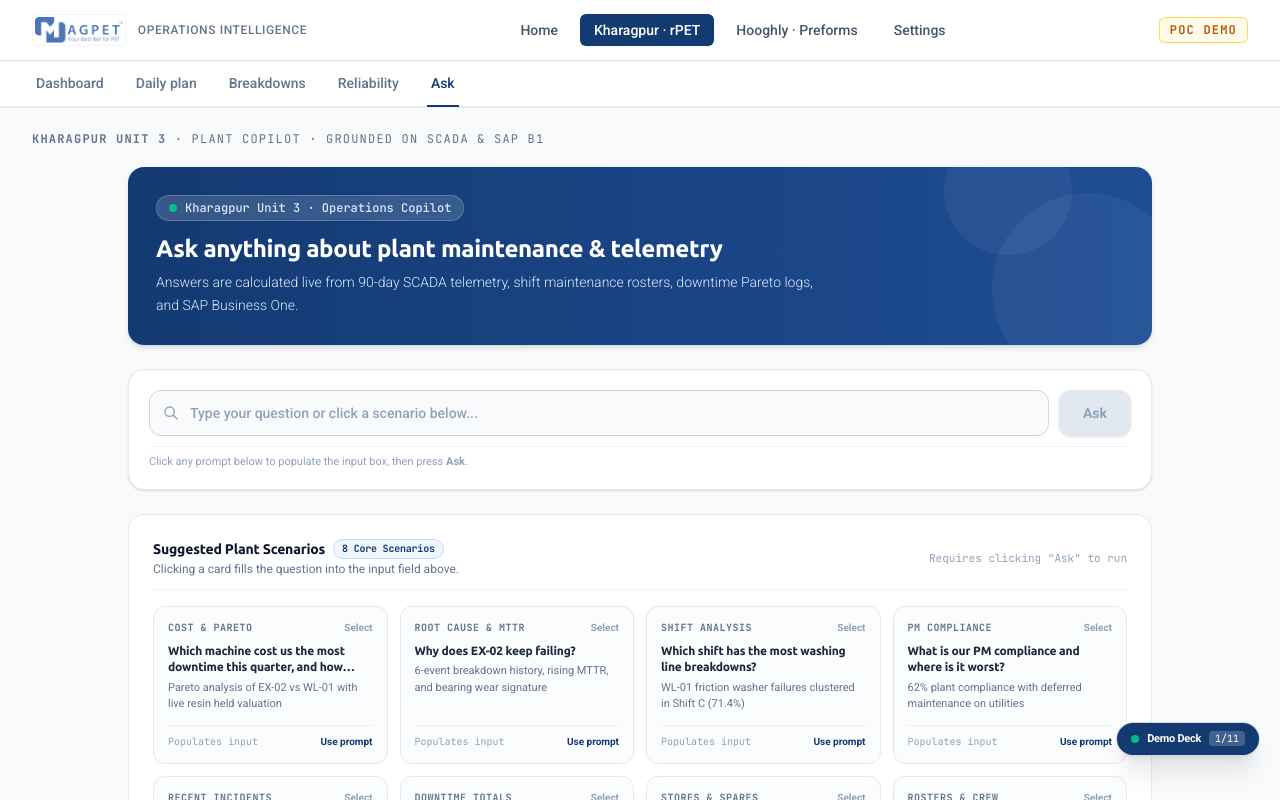
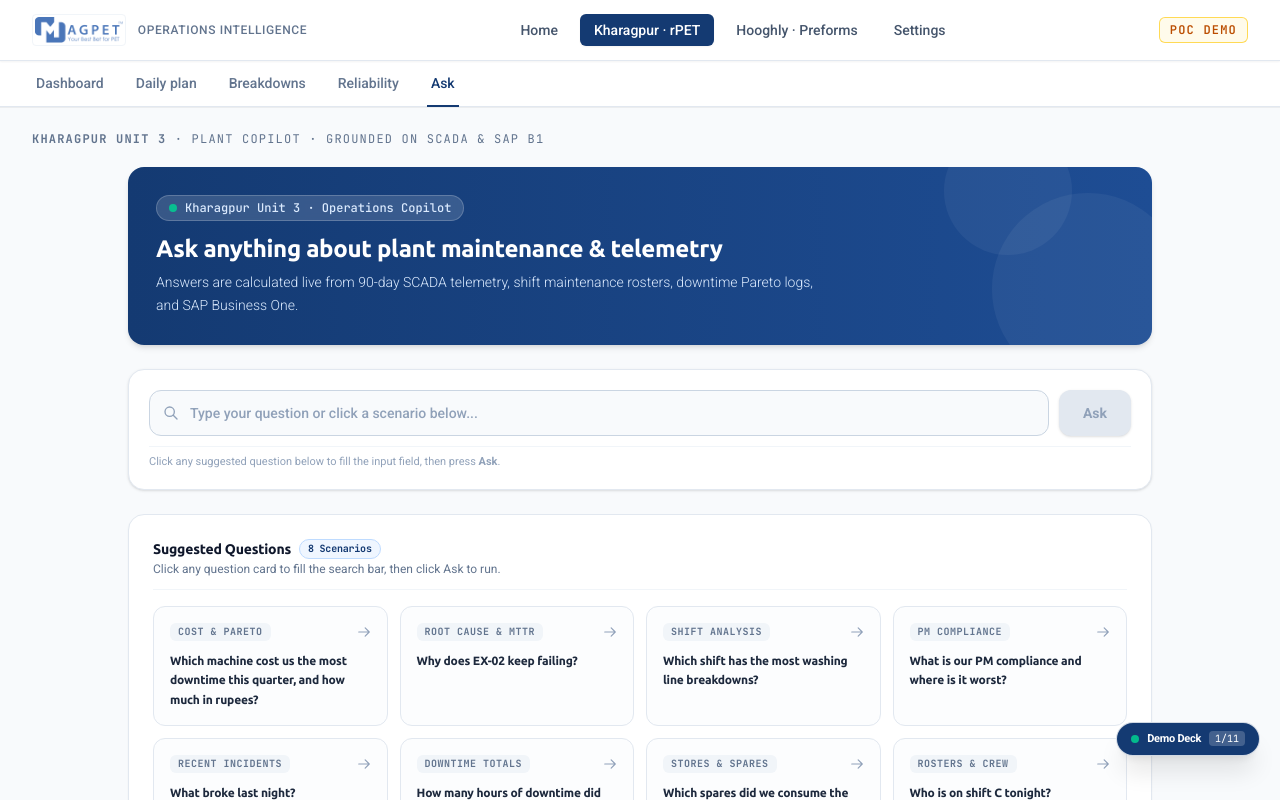
Before and after one commit to yaseen-tech4biz/magpet-poc, a React (Vite) app: page /rpet/ask in a window 1280 px wide. Shown: the top 800 px of the page. Built offline with nearby package versions, Linux system fonts and the light colour scheme; the HTML template or start-up script is replaced by a standard one.

Commit message:
remove demo dispatch button and clean up AskAssistant prompt selection UI

```diff
--- a/src/components/features/ask/AskAssistant.jsx
+++ b/src/components/features/ask/AskAssistant.jsx
@@ -17,12 +17,10 @@ export const AskAssistant = () => {
 
   // Search input state (what is typed or populated from suggestions)
   const [query, setQuery] = useState('');
-  // Submitted query (ONLY set when user clicks 'Ask' button or presses Enter)
+  // Submitted query
   const [submittedQuery, setSubmittedQuery] = useState('');
   // Loading/thinking animation state
   const [isThinking, setIsThinking] = useState(false);
-  // Visual feedback banner when suggestion is selected
-  const [notice, setNotice] = useState('');
   // Ref to search input field
   const inputRef = useRef(null);
 
@@ -431,37 +429,34 @@ export const AskAssistant = () => {
   ];
 
   /**
-   * User interaction: Clicking a suggestion ONLY populates the input field.
-   * It DOES NOT generate or display the output immediately.
+   * User interaction: Clicking a suggestion populates the input field.
+   * The output shows ONLY when the user clicks the "Ask" button or presses Enter.
    */
   const handleSelectSuggestion = (selectedText) => {
     setQuery(selectedText);
-    setNotice('Prompt selected. Click "Ask" below to run.');
     setTimeout(() => {
       inputRef.current?.focus();
     }, 50);
   };
 
   /**
-   * User interaction: Output is ONLY generated when the user explicitly clicks "Ask" or presses Enter.
+   * User interaction: Output is generated when the user clicks "Ask" or presses Enter.
    */
   const handleExecuteAsk = () => {
     if (!query || !query.trim()) {
       inputRef.current?.focus();
       return;
     }
-    setNotice('');
     setIsThinking(true);
     setTimeout(() => {
       setSubmittedQuery(query.trim());
       setIsThinking(false);
-    }, 300);
+    }, 250);
   };
 
   const handleClear = () => {
     setQuery('');
     setSubmittedQuery('');
-    setNotice('');
     inputRef.current?.focus();
   };
 
@@ -609,18 +604,7 @@ export const AskAssistant = () => {
       {/* 2. Search & Command Bar (Intuitive & Clean) */}
       <div className="bg-white rounded-2xl p-4 sm:p-5 border border-slate-200 shadow-sm transition-all focus-within:border-[#143a72] focus-within:shadow-md">
 
-        {/* Notice Banner when a suggestion is clicked */}
-        {notice && (
-          <div className="mb-3 px-3 py-1.5 bg-blue-50 border border-blue-200 rounded-lg flex items-center justify-between text-xs text-blue-900 animate-fadeIn">
-            <span className="font-medium">{notice}</span>
-            <button
-              onClick={() => setNotice('')}
-              className="text-blue-500 hover:text-blue-700 text-sm font-bold cursor-pointer ml-2"
-            >
-              ✕
-            </button>
-          </div>
-        )}
+
 
         <div className="flex flex-col sm:flex-row items-stretch gap-2.5">
           <div className="relative flex-1 flex items-center">
@@ -633,10 +617,7 @@ export const AskAssistant = () => {
               ref={inputRef}
               type="text"
               value={query}
-              onChange={(e) => {
-                setQuery(e.target.value);
-                if (notice) setNotice('');
-              }}
+              onChange={(e) => setQuery(e.target.value)}
               onKeyDown={(e) => {
                 if (e.key === 'Enter') handleExecuteAsk();
               }}
@@ -677,7 +658,7 @@ export const AskAssistant = () => {
 
         <div className="flex items-center justify-between mt-2.5 pt-2 border-t border-slate-100 text-xs text-slate-500">
           <span className="text-[11px] text-slate-400">
-            Click any prompt below to populate the input box, then press <b>Ask</b>.
+            Click any suggested question below to fill the input field, then press <b>Ask</b>.
           </span>
           {submittedQuery && (
             <button
@@ -920,59 +901,48 @@ export const AskAssistant = () => {
         )}
       </AnimatePresence>
 
-      {/* 4. Categorized Suggested Scenarios (8 Spec Intents, Clean Design, No Emojis, No Arrows) */}
+      {/* 4. Categorized Suggested Questions (Clean Standard Copilot Prompt Cards) */}
       <div className="bg-white rounded-2xl p-5 sm:p-6 border border-slate-200 shadow-xs">
         <div className="flex flex-col sm:flex-row sm:items-center justify-between gap-1 pb-3 mb-4 border-b border-slate-100">
           <div>
             <h2 className="text-sm font-bold text-slate-900 font-heading flex items-center gap-2">
-              <span>Suggested Plant Scenarios</span>
+              <span>Suggested Questions</span>
               <span className="bg-blue-50 text-[#143a72] border border-blue-200 text-[10px] font-mono px-2 py-0.5 rounded-full font-bold">
-                8 Core Scenarios
+                8 Scenarios
               </span>
             </h2>
             <p className="text-xs text-slate-500 mt-0.5">
-              Clicking a card fills the question into the input field above.
+              Click any question card to fill the search bar, then click Ask to run.
             </p>
           </div>
-          <span className="text-[11px] text-slate-400 font-mono">
-            Requires clicking "Ask" to run
-          </span>
         </div>
 
         <div className="grid grid-cols-1 md:grid-cols-2 lg:grid-cols-4 gap-3">
           {curatedQuestions.map((item) => {
-            const isPopulatedInInput = query === item.q;
+            const isSelected = submittedQuery === item.q || query === item.q;
             return (
               <div
                 key={item.id}
                 onClick={() => handleSelectSuggestion(item.q)}
-                className={`group p-3.5 rounded-xl border text-left transition-all cursor-pointer flex flex-col justify-between hover:shadow-sm ${isPopulatedInInput
-                  ? 'border-[#143a72] bg-blue-50/50 ring-2 ring-[#143a72]/15'
-                  : 'border-slate-200 bg-slate-50/50 hover:bg-white hover:border-slate-300'
+                className={`group p-4 rounded-xl border transition-all duration-200 cursor-pointer flex flex-col justify-between hover:shadow-md ${isSelected
+                  ? 'border-[#143a72] bg-blue-50/40 ring-2 ring-[#143a72]/15 shadow-xs'
+                  : 'border-slate-200 bg-slate-50/40 hover:bg-white hover:border-[#143a72]/50'
                   }`}
               >
                 <div>
-                  <div className="flex items-center justify-between text-xs mb-2">
-                    <span className="font-mono text-[10px] font-bold uppercase tracking-wider text-slate-500">
+                  <div className="flex items-center justify-between text-xs mb-2.5">
+                    <span className="font-mono text-[10px] font-bold uppercase tracking-wider text-slate-500 bg-slate-100 px-2 py-0.5 rounded-md">
                       {item.category}
                     </span>
-                    <span className="text-[10px] text-slate-400 group-hover:text-[#143a72] font-semibold transition-colors">
-                      Select
+                    <span className="text-slate-400 group-hover:text-[#143a72] transition-colors">
+                      <svg className="w-3.5 h-3.5 group-hover:translate-x-0.5 transition-transform" fill="none" stroke="currentColor" viewBox="0 0 24 24">
+                        <path strokeLinecap="round" strokeLinejoin="round" strokeWidth="2" d="M14 5l7 7m0 0l-7 7m7-7H3" />
+                      </svg>
                     </span>
                   </div>
-                  <h3 className="text-xs font-semibold text-slate-800 group-hover:text-[#143a72] transition-colors line-clamp-2 leading-snug">
+                  <h3 className="text-xs font-semibold text-slate-800 group-hover:text-[#143a72] transition-colors leading-relaxed">
                     {item.q}
                   </h3>
-                  <p className="text-[11px] text-slate-500 mt-1 line-clamp-2">
-                    {item.hint}
-                  </p>
-                </div>
-
-                <div className="mt-3 pt-2 border-t border-slate-200/60 flex items-center justify-between text-[10px]">
-                  <span className="text-slate-400 font-mono">Populates input</span>
-                  <span className="text-[#143a72] font-bold group-hover:underline">
-                    Use prompt
-                  </span>
                 </div>
               </div>
             );
--- a/src/pages/rpet/DailyPlanPage.jsx
+++ b/src/pages/rpet/DailyPlanPage.jsx
@@ -52,13 +52,6 @@ export const DailyPlanPage = () => {
               <span className="w-1.5 h-1.5 rounded-full bg-emerald-500 animate-pulse"></span>
               <span><b>8</b> Techs Connected</span>
             </span>
-            <button
-              onClick={() => assignTask('A', 0, 'Ramesh')}
-              className="bg-[#143a72] hover:bg-[#0c2347] text-white text-xs font-semibold px-3.5 py-1.5 rounded-xl shadow-xs transition-all cursor-pointer whitespace-nowrap flex items-center gap-1.5"
-              title="Quick Dispatch PA-1 to Ramesh"
-            >
-              <span>Demo Dispatch</span>
-            </button>
           </div>
         </div>
 
@@ -70,11 +63,10 @@ export const DailyPlanPage = () => {
               <button
                 key={sKey}
                 onClick={() => setActiveShiftFilter(sKey)}
-                className={`px-3 py-1.5 rounded-xl transition-all cursor-pointer text-xs ${
-                  activeShiftFilter === sKey
+                className={`px-3 py-1.5 rounded-xl transition-all cursor-pointer text-xs ${activeShiftFilter === sKey
                     ? 'bg-[#143a72] text-white font-bold shadow-2xs'
                     : 'bg-white text-slate-600 hover:bg-slate-100 border border-slate-200'
-                }`}
+                  }`}
               >
                 {sKey === 'ALL' ? 'All Shifts (3)' : `Shift ${sKey}`}
               </button>
```
Also changed, not shown: 1 other file (tests, documents, lock files or other folders).
